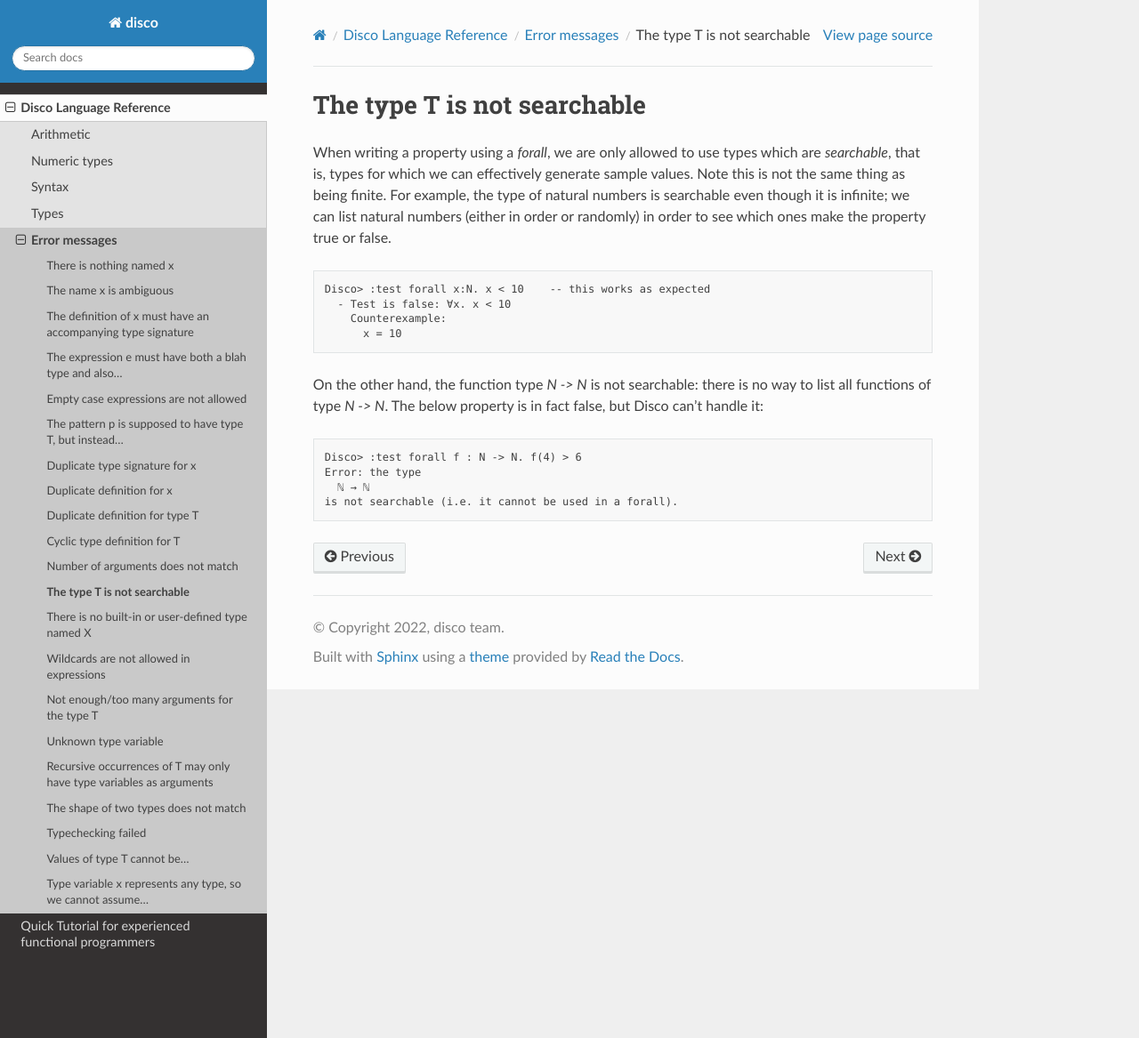
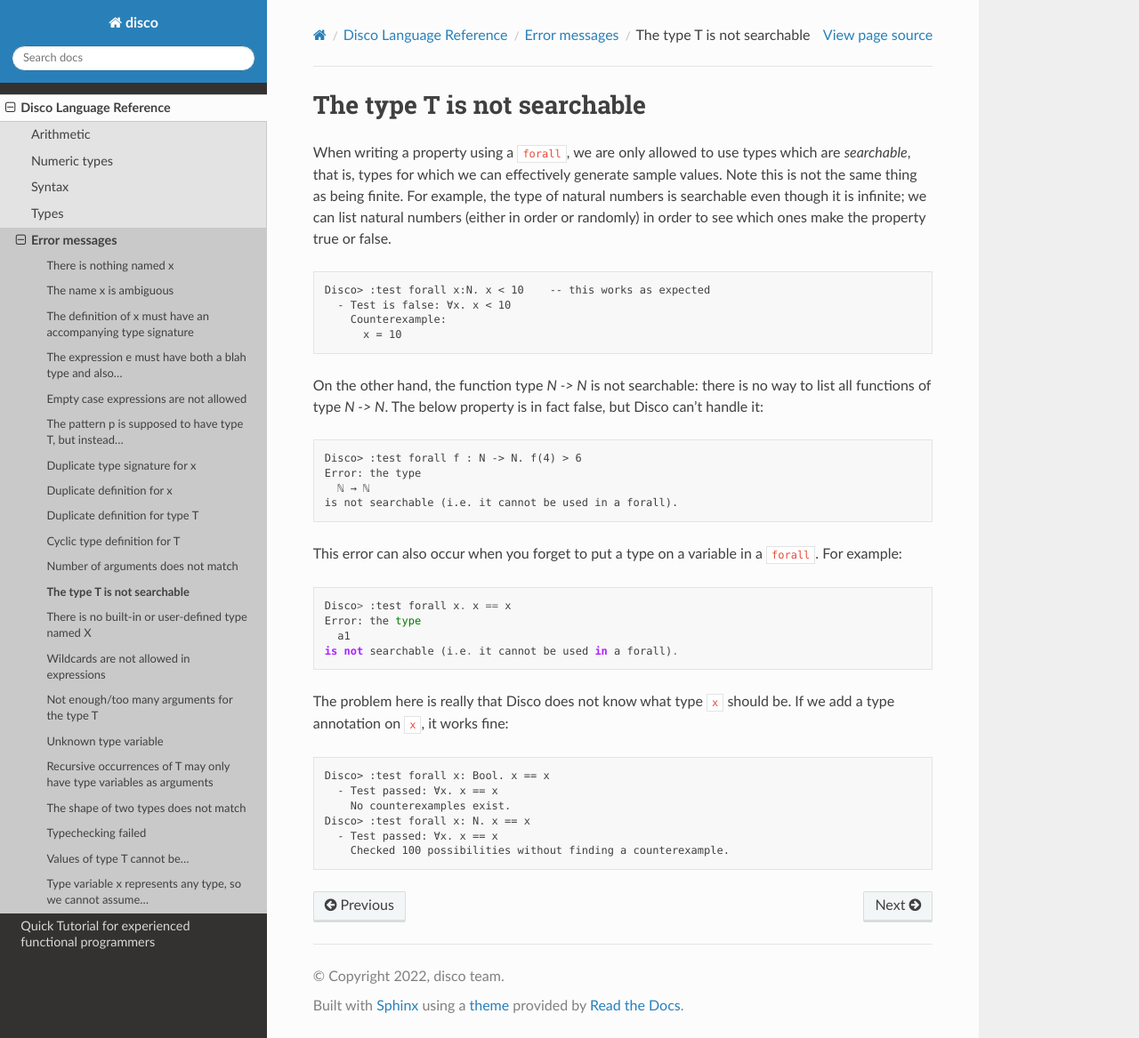
Before and after one commit to disco-lang/disco, a Sphinx documentation site: the page built from docs/reference/no-search.rst, in a window 1280 px wide and 1167 px high. Shown: the whole window at 89% size. Built offline with Sphinx 7.4.7 and the Read the Docs theme 2.0.0, drawn with Linux system fonts in a browser that asks for light colours; pages that are not in the unit, such as notebooks, are missing from menus.

Commit message:
more help with no-search error message

```diff
--- a/docs/reference/no-search.rst
+++ b/docs/reference/no-search.rst
@@ -1,7 +1,7 @@
 The type T is not searchable
 ============================
 
-When writing a :doc:`property <property>` using a `forall`, we are
+When writing a :doc:`property <property>` using a ``forall``, we are
 only allowed to use types which are *searchable*, that is, types for
 which we can effectively generate sample values.  Note this is not the
 same thing as being finite.  For example, the type of natural numbers
@@ -26,3 +26,25 @@
    Error: the type
      ℕ → ℕ
    is not searchable (i.e. it cannot be used in a forall).
+
+This error can also occur when you forget to put a type on a variable
+in a ``forall``.  For example:
+
+::
+
+   Disco> :test forall x. x == x
+   Error: the type
+     a1
+   is not searchable (i.e. it cannot be used in a forall).
+
+The problem here is really that Disco does not know what type ``x``
+should be.  If we add a type annotation on ``x``, it works fine:
+
+::
+
+   Disco> :test forall x: Bool. x == x
+     - Test passed: ∀x. x == x
+       No counterexamples exist.
+   Disco> :test forall x: N. x == x
+     - Test passed: ∀x. x == x
+       Checked 100 possibilities without finding a counterexample.
```
